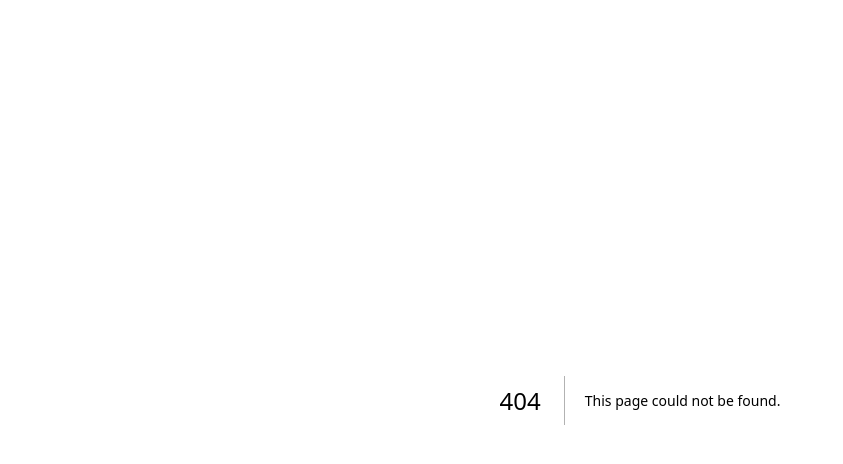
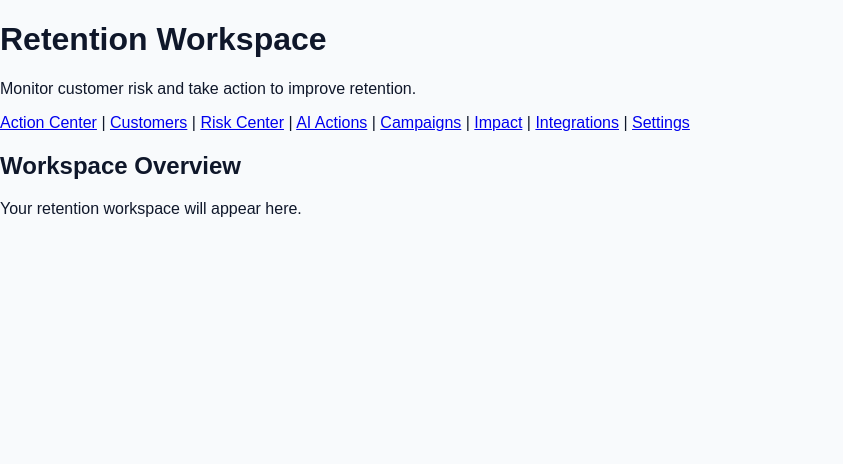
Before and after one commit to akshaybhardwaj411/ai-customer-retention-platform, a Next.js app in the folder frontend/: page /dashboard in a window 1280 px wide. Before the commit this address had no page. Shown: the top 464 px of the page, without its empty margins (0-843 px from the left). Built offline with nearby package versions, Linux system fonts and the light colour scheme.

Commit message:
Create DashboardPage component with navigation links
This file contains the main structure and navigation for the dashboard page, including links to various sections.

```diff
--- /dev/null
+++ b/frontend/app/dashboard/page.tsx
@@ -0,0 +1,39 @@
+import Link from "next/link";
+
+export default function DashboardPage() {
+  return (
+    <main>
+      <h1>Retention Workspace</h1>
+
+      <p>
+        Monitor customer risk and take action to improve retention.
+      </p>
+
+      <nav>
+        <Link href="/action-center">Action Center</Link>
+        {" | "}
+        <Link href="/customers">Customers</Link>
+        {" | "}
+        <Link href="/risk">Risk Center</Link>
+        {" | "}
+        <Link href="/ai-actions">AI Actions</Link>
+        {" | "}
+        <Link href="/campaigns">Campaigns</Link>
+        {" | "}
+        <Link href="/impact">Impact</Link>
+        {" | "}
+        <Link href="/integrations">Integrations</Link>
+        {" | "}
+        <Link href="/settings">Settings</Link>
+      </nav>
+
+      <section>
+        <h2>Workspace Overview</h2>
+
+        <p>
+          Your retention workspace will appear here.
+        </p>
+      </section>
+    </main>
+  );
+}
```
